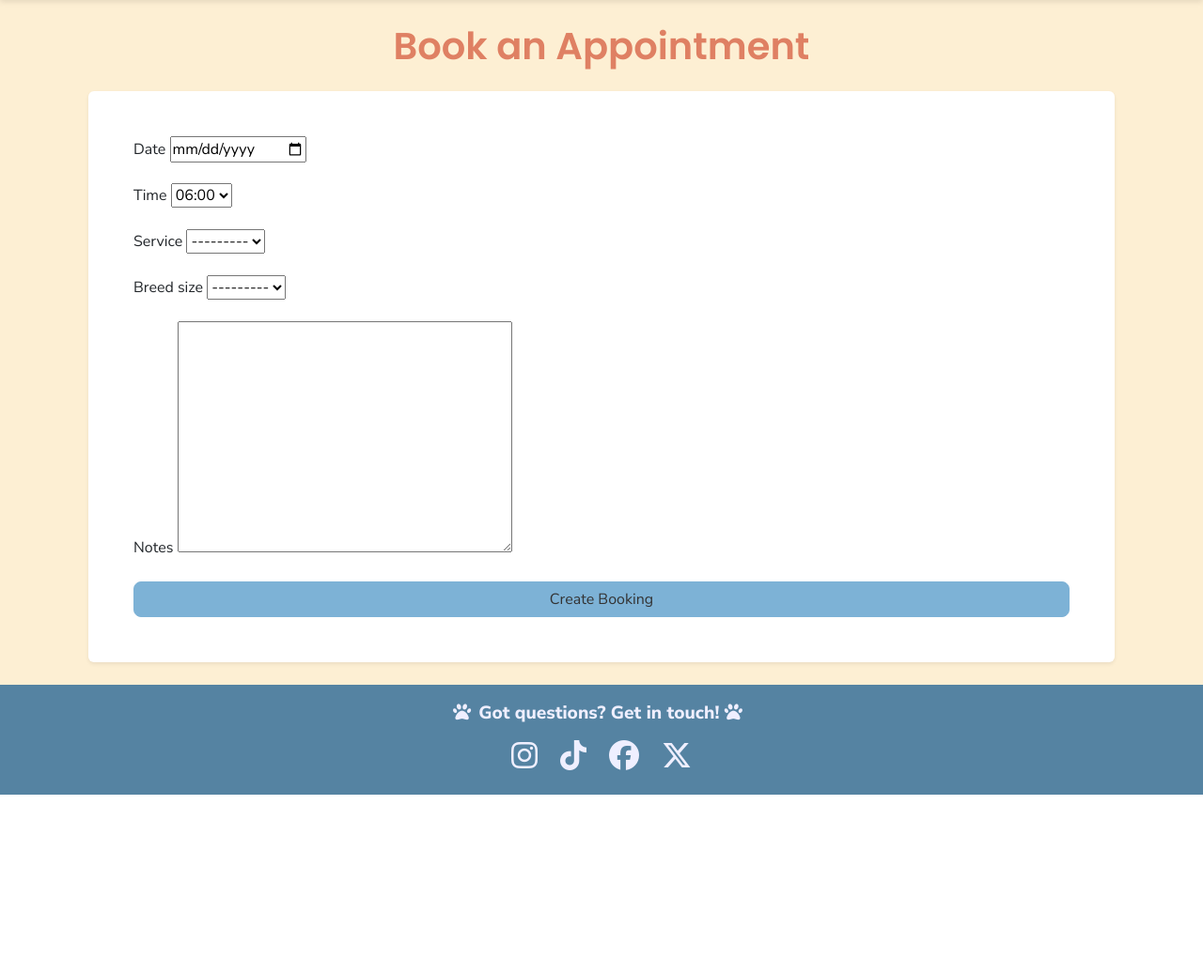
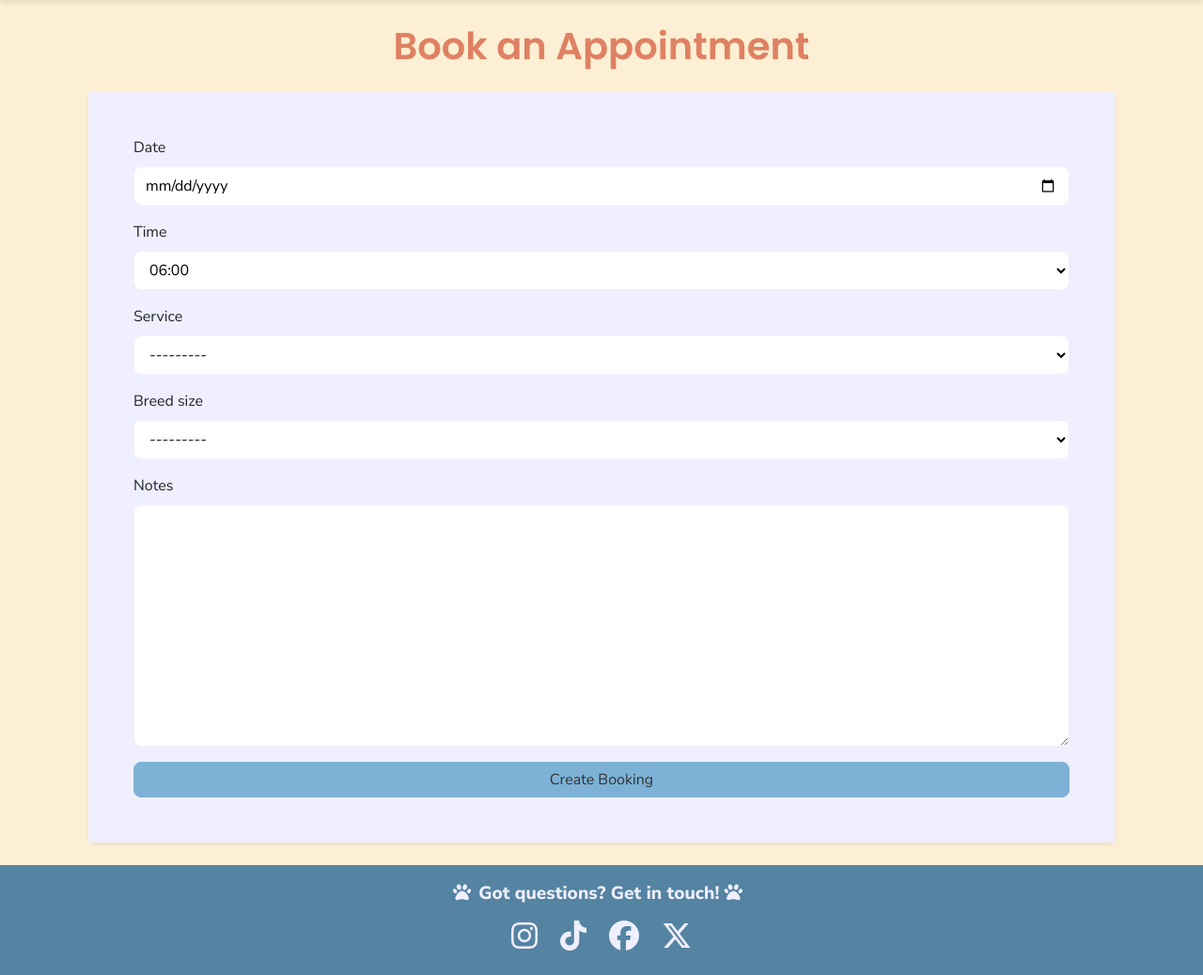
Before and after one commit to JackLamb99/tidy-tails-grooming, a Django app: page /bookings/ in a window 1280 px wide. Shown: the part 59-1097 px from the top of the page at 94% size. Before the commit the page ends 905 px from the top, so only its background shows below. Run offline with Django 5.2, Linux system fonts and the light colour scheme; the visitor is signed in with stand-in values (Sample User, id 1); data that the repository does not hold is empty; parts of the project's set-up code (start-up, migrations or seed data) failed here and were passed over; some libraries are stand-ins or nearby versions.

Commit message:
REFACTOR style.css to enhance hero section with background image and styling; improve booking form layout and responsiveness for better user experience

```diff
--- a/static/css/style.css
+++ b/static/css/style.css
@@ -25,6 +25,10 @@ h1, h2, h3, h4, h5, h6,
 .navbar-brand {
     font-family: 'Poppins', sans-serif;
     color: #DF8063 !important;
+}
+
+.card-body {
+    background-color: #EFEFFF;
 }
 
 /* Navbar */
@@ -73,6 +77,66 @@ h1, h2, h3, h4, h5, h6,
     border-color: #5583A2;
     color: #E8E8E8;
     font-weight: 700;
+}
+
+/* Hero Section */
+.hero-section {
+    position: relative;
+    min-height: 60vh;
+    background-image: url("../images/hero-dog.jpg");
+    background-size: cover;
+    background-position: center;
+    background-color: #5583A2;
+    background-repeat: no-repeat;
+}
+
+.hero-section::before {
+    content: "";
+    position: absolute;
+    inset: 0;
+    background: rgba(0, 0, 0, 0.35);
+}
+
+.hero-title {
+    position: relative;
+    color: #DF8063;
+    text-shadow: 0 2px 6px rgba(0, 0, 0, 0.3);
+    z-index: 1;
+}
+
+/* Bookings page */
+#booking-form .form-label {
+    display: block;
+    margin-bottom: 0.5rem;
+}
+
+#booking-form input[type="text"],
+#booking-form input[type="email"],
+#booking-form input[type="tel"],
+#booking-form input[type="date"],
+#booking-form input[type="time"],
+#booking-form input[type="number"],
+#booking-form select,
+#booking-form textarea {
+    display: block;
+    width: 100%;
+    min-width: 0;
+    box-sizing: border-box;
+    padding: 0.5rem 0.75rem;
+    border: 1px solid #EFEFFF;
+    border-radius: 0.5rem;
+    background-color: #fff;
+}
+
+#booking-form .text-danger {
+    display: block;
+}
+
+#booking-form textarea {
+    resize: vertical;
+    max-width: 100%;
+    overflow-x: hidden;
+    word-break: break-word;
 }
 
 /* Footer */
@@ -124,6 +188,12 @@ a {
 }
 
 /* Responsive Design */
+@media (max-width: 576px) {
+    #booking-form .mb-3 {
+        margin-bottom: 0.85rem;
+    }
+}
+
 @media (max-width: 360px) {
     /* Navbar */
     .navbar-brand span {
```
